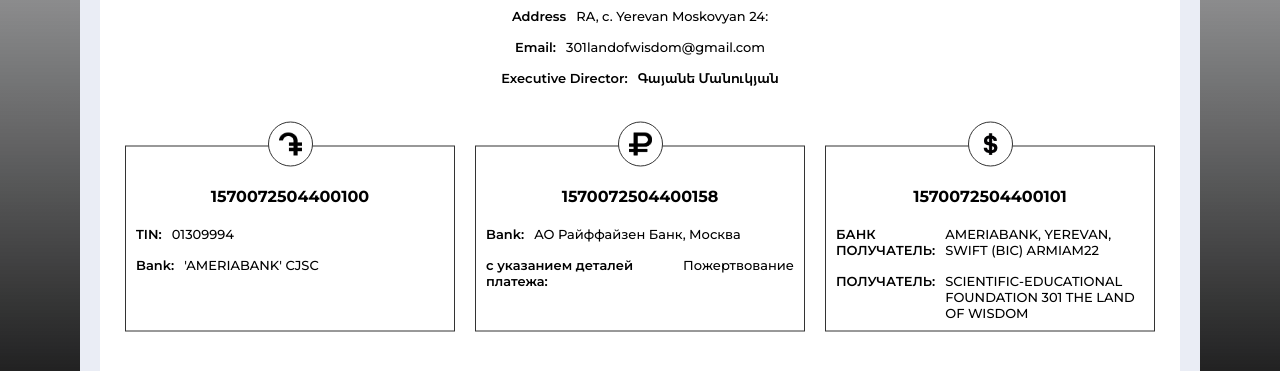
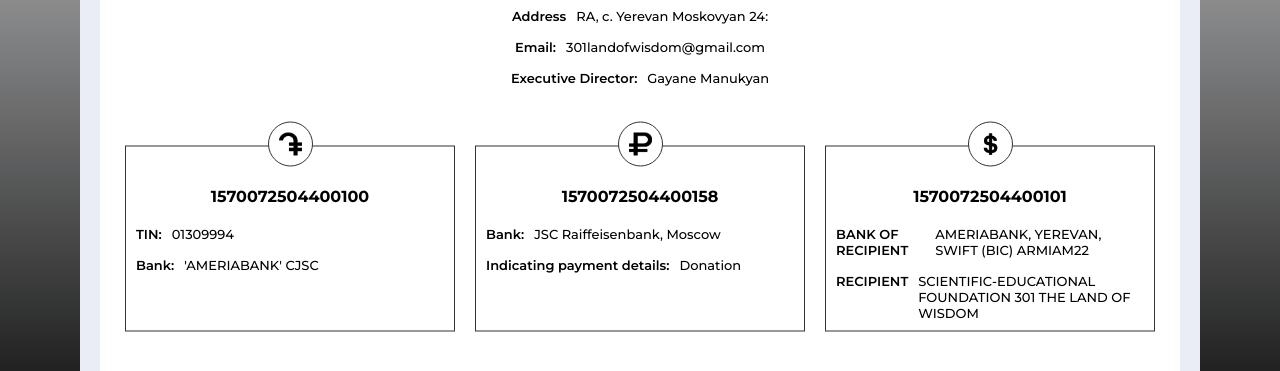
Before and after one commit to tamsargsyan/301-a-master, a React (Create React App) app: page /1/props in a window 1280 px wide. Shown: the part 312-683 px from the top of the page. Built offline with nearby package versions, Linux system fonts and the light colour scheme; no server answers.

Commit message:
add updates

```diff
--- a/public/assets/locales/en/translation.json
+++ b/public/assets/locales/en/translation.json
@@ -238,6 +238,14 @@
     "executive-director": "Executive Director:",
     "bank": "Bank",
     "bank-title": "'AMERIABANK' CJSC",
-    "tin": "TIN:"
+    "bank-title-ru": "JSC Raiffeisenbank, Moscow",
+    "bank-of-recipient": "BANK OF RECIPIENT",
+    "recipient": "RECIPIENT",
+    "details-en": "SCIENTIFIC-EDUCATIONAL FOUNDATION 301 THE LAND OF WISDOM",
+    "usd-bank": "AMERIABANK, YEREVAN, SWIFT (BIC) ARMIAM22",
+    "tin": "TIN:",
+    "director-name": "Gayane Manukyan",
+    "indicating-payment-details": "Indicating payment details:",
+    "donation": "Donation"
   }
 }
--- a/public/assets/locales/ru/translation.json
+++ b/public/assets/locales/ru/translation.json
@@ -237,6 +237,14 @@
     "executive-director": "Исполнительный директор:",
     "bank": "БАНК",
     "bank-title": "ЗАО 'АМЕРИАБАНК'",
-    "tin": "ИНН:"
+    "bank-title-ru": "АО Райффайзенбанк, Москва",
+    "bank-of-recipient": "БАНК ПОЛУЧАТЕЛЬ:",
+    "recipient": "ПОЛУЧАТЕЛЬ",
+    "details-en": "НАУЧНО-ОБРАЗОВАТЕЛЬНЫЙ ФОНД 301 ЗЕМЛЯ МУДРОСТИ",
+    "usd-bank": "АМЕРИАБАНК, ЕРЕВАН, СВИФТ (BIC) ARMIAM22",
+    "tin": "ИНН:",
+    "director-name": "Гаяне Манукян",
+    "indicating-payment-details": "С указанием деталей платежа:",
+    "donation": "Пожертвование"
   }
 }
--- a/src/components/Donation/index.tsx
+++ b/src/components/Donation/index.tsx
@@ -101,7 +101,6 @@
                       +user.subscription_status === 0
                     ) {
                       e.preventDefault();
-                      console.log(card.id);
                       const token = localStorage.getItem("token");
                       const result = {
                         ...user,
--- a/src/components/Navbar/index.tsx
+++ b/src/components/Navbar/index.tsx
@@ -144,19 +144,20 @@
     }
   }, [response, error]);
 
-  useEffect(() => {
-    if (error) {
-      if (
-        error.response?.data?.response_code === 31 ||
-        error.response?.data?.response_code === 32
-      ) {
-        dispatch(congratsModal(true, t("congrats.login-again")));
-        localStorage.removeItem("user");
-        localStorage.removeItem("token");
-        navigate(`/${lang}/`);
-      }
-    }
-  }, [error]);
+  // useEffect(() => {
+  //   if (error) {
+  //     if (
+  //       error.response?.data?.response_code === 31 ||
+  //       error.response?.data?.response_code === 32
+  //     ) {
+  //       localStorage.removeItem("user");
+  //       localStorage.removeItem("token");
+  //       dispatch(logout());
+  //       navigate(`/${lang}/`);
+  //       dispatch(congratsModal(true, t("congrats.login-again")));
+  //     }
+  //   }
+  // }, [error]);
 
   return (
     <div
--- a/src/components/Props/index.css
+++ b/src/components/Props/index.css
@@ -44,6 +44,7 @@
   font-weight: 700;
   margin: 20px 0 !important;
   margin-top: 30px !important;
+  text-align: center;
 }
 .propsInfoContainer {
   display: flex;
--- a/src/components/Props/index.tsx
+++ b/src/components/Props/index.tsx
@@ -58,7 +58,9 @@
                 <p className='accountHolderTitle'>
                   {t("props-info.executive-director")}
                 </p>
-                <p className='accountHolderDescription'>Գայանե Մանուկյան</p>
+                <p className='accountHolderDescription'>
+                  {t("props-info.director-name")}
+                </p>
               </div>
             </div>
           </div>
@@ -104,14 +106,16 @@
                 <div className='propsInfo1'>
                   <p className='accountHolderTitle'>{t("props-info.bank")}:</p>
                   <p className='accountHolderDescription'>
-                    AO Райффайзен Банк, Москва
+                    {t("props-info.bank-title-ru")}
                   </p>
                 </div>
                 <div className='propsInfo1'>
                   <p className='accountHolderTitle'>
-                    с указанием деталей платежа:
+                    {t("props-info.indicating-payment-details")}
                   </p>
-                  <p className='accountHolderDescription'>Пожертвование</p>
+                  <p className='accountHolderDescription'>
+                    {t("props-info.donation")}
+                  </p>
                 </div>
               </div>
             </div>
@@ -122,15 +126,19 @@
               <p className='propsTitle'>1570072504400101</p>
               <div className='propsInfoContainer'>
                 <div className='propsInfo1'>
-                  <p className='accountHolderTitle'>БАНК ПОЛУЧАТЕЛЬ: </p>
+                  <p className='accountHolderTitle'>
+                    {t("props-info.bank-of-recipient")}
+                  </p>
                   <p className='accountHolderDescription'>
-                    AMERIABANK, YEREVAN, SWIFT (BIC) ARMIAM22
+                    {t("props-info.usd-bank")}
                   </p>
                 </div>
                 <div className='propsInfo1'>
-                  <p className='accountHolderTitle'>ПОЛУЧАТЕЛЬ: </p>
+                  <p className='accountHolderTitle'>
+                    {t("props-info.recipient")}
+                  </p>
                   <p className='accountHolderDescription'>
-                    SCIENTIFIC-EDUCATIONAL FOUNDATION 301 THE LAND OF WISDOM
+                    {t("props-info.details-en")}
                   </p>
                 </div>
               </div>
--- a/src/pages/AuthRoute/index.tsx
+++ b/src/pages/AuthRoute/index.tsx
@@ -9,7 +9,6 @@
 const AuthenticatedRoute: React.FC<Props> = ({ children }) => {
   const { isAuthenticated } = useSelector((state: RootState) => state.auth);
   const lang = cookies.get("i18next");
-  console.log(localStorage.getItem("token"));
   if (!isAuthenticated && !localStorage.getItem("token")) {
     return <Navigate to={`/${lang}/login`} />;
   }
--- a/src/pages/Personal/PersonalSidebar/index.tsx
+++ b/src/pages/Personal/PersonalSidebar/index.tsx
@@ -75,10 +75,11 @@
         error.response?.data?.response_code === 31 ||
         error.response?.data?.response_code === 32
       ) {
-        dispatch(congratsModal(true, t("congrats.login-again")));
         localStorage.removeItem("user");
         localStorage.removeItem("token");
+        dispatch(logout());
         navigate(`/${lang}/`);
+        dispatch(congratsModal(true, t("congrats.login-again")));
       }
     }
   }, [error]);
@@ -127,7 +128,7 @@
         </p>
         <button className='prof_sms'>
           <div className='sms_img'>
-            <span className='sms_notif'>3</span>
+            <span className='sms_notif'>0</span>
             <img src={SMS} alt='SMS ' decoding='async' loading='lazy' />
           </div>
           <span>{t("personal.my-message")}</span>
--- a/src/pages/Personal/Status/index.tsx
+++ b/src/pages/Personal/Status/index.tsx
@@ -8,6 +8,10 @@
 import { useEffect } from "react";
 import { Popconfirm, Spin } from "antd";
 import INFO_ICON from "../../../assets/info-icon.svg";
+import { logout } from "../../../actions/authActions";
+import { useNavigate } from "react-router";
+import { congratsModal } from "../../../actions/congratsAction";
+import { useDispatch } from "react-redux";
 
 const Status = () => {
   const { t } = useTranslation();
@@ -28,6 +32,23 @@
       }
     );
   }, []);
+  const navigate = useNavigate();
+  const dispatch = useDispatch();
+
+  useEffect(() => {
+    if (error) {
+      if (
+        error.response?.data?.response_code === 31 ||
+        error.response?.data?.response_code === 32
+      ) {
+        localStorage.removeItem("user");
+        localStorage.removeItem("token");
+        dispatch(logout());
+        navigate(`/${lang}/`);
+        dispatch(congratsModal(true, t("congrats.login-again")));
+      }
+    }
+  }, [error]);
 
   const payment_type = (type: string) => {
     if (type === "one_time") return t("payments.one_time");
```
Also changed, not shown: public/assets/locales/am/translation.json (+9 -1 lines).
